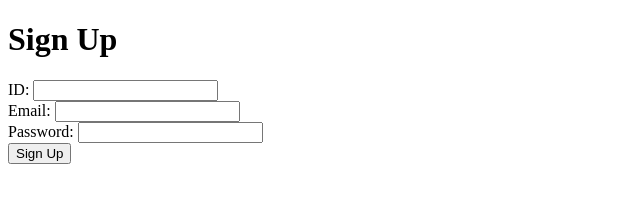
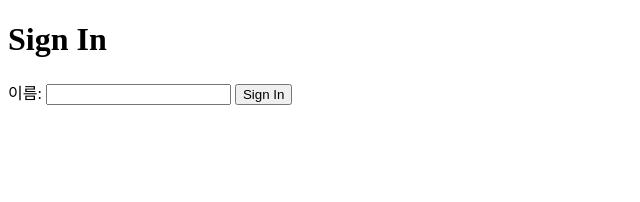
Before and after one commit to OOKSUNG/OpenSource-Software-Development-Methods-and-Tools, a website: page public/index.html in a window 1280 px wide. Shown: the whole page, without its empty margins (0-640 px from the left). Drawn offline with Linux system fonts and the light colour scheme.

Commit message:
버튼 클릭 페이지, 로그인 페이지

```diff
--- a/public/index.html
+++ b/public/index.html
@@ -3,26 +3,14 @@
 <head>
     <meta charset="UTF-8">
     <meta name="viewport" content="width=device-width, initial-scale=1.0">
-    <title>Node.js Server</title>
+    <title>Sign In</title>
 </head>
 <body>
-    <h1>Sign Up</h1>
-    <form action="/signup" method="POST">
-        <div>
-            <label for = "username">ID:</label>
-            <input type="text" id="username" name="username" required>
-        </div>
-        <div>
-            <label for="email">Email:</label>
-            <input type="email" id="email" name="email" required>
-        </div>
-        <div>
-            <label for="password">Password:</label>
-            <input type="password" id="password" name="password" required>
-        </div>
-        <div>
-            <button type=""submit>Sign Up</button>
-        </div>
+    <h1>Sign In</h1>
+    <form action="/main" method="GET">
+        <label for="username">이름:</label>
+        <input type="text" id="username" name="username" required>
+        <button type="submit">Sign In</button>
     </form>
 </body>
 </html>
```
Also changed, not shown: public/main.html (added, +33 -0 lines).
